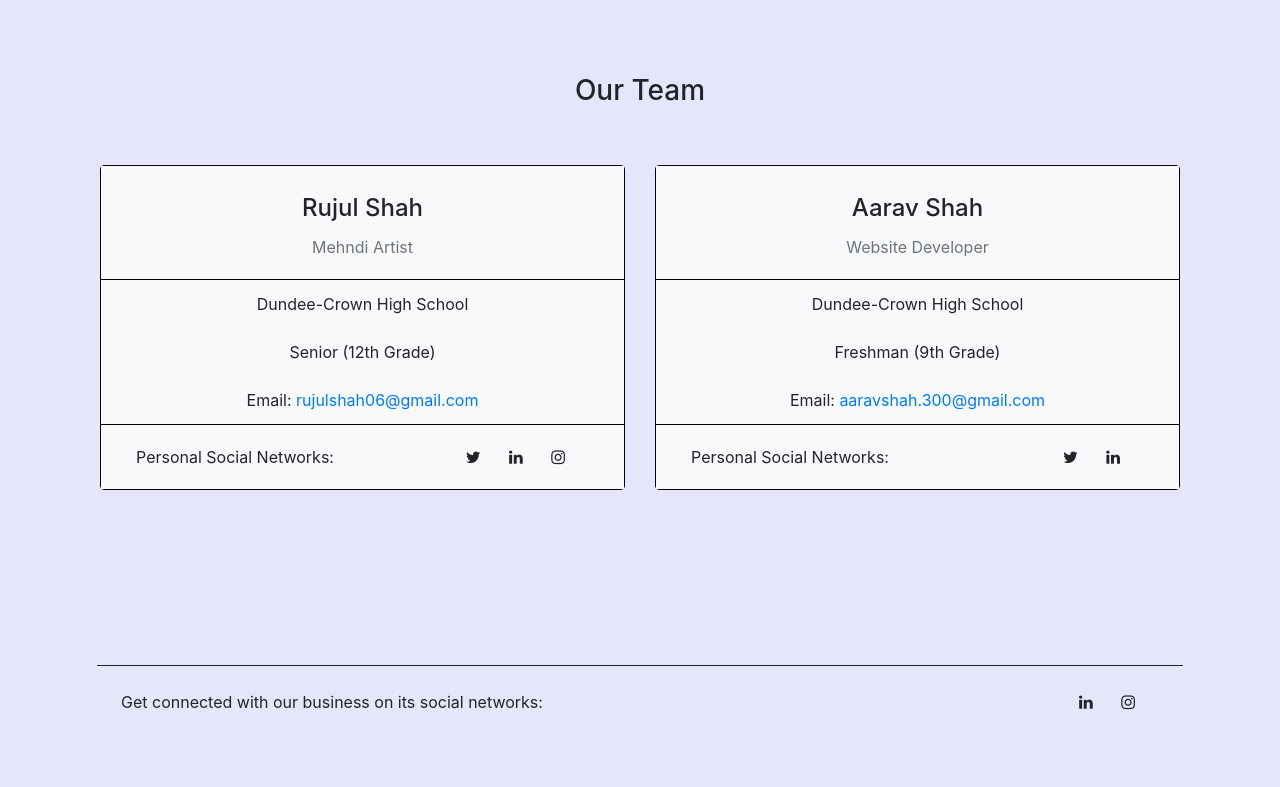
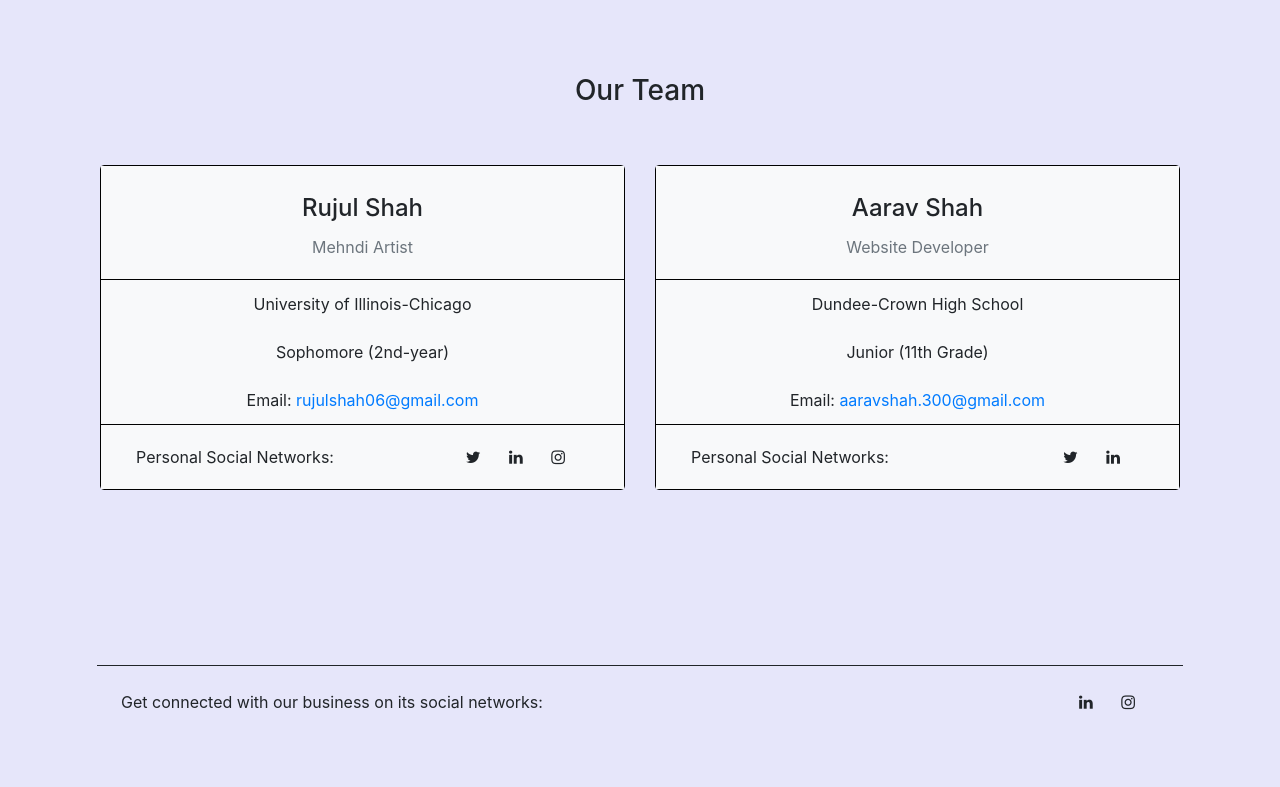
Before and after one commit to a-shah008/rujuls_mehndi, a Flask app: page /about in a window 1280 px wide. Shown: the part 539-1326 px from the top of the page. Run offline with Flask 3, Linux system fonts and the light colour scheme; some libraries are stand-ins or nearby versions.

Commit message:
Revived repo

```diff
--- a/app/templates/about.html
+++ b/app/templates/about.html
@@ -72,8 +72,8 @@
                             <p class="card-text text-muted">Mehndi Artist</p>
                         </div>
                         <ul class="list-group list-group-flush">
-                            <li class="list-group-item bg-light">Dundee-Crown High School</li>
-                            <li class="list-group-item bg-light">Senior (12th Grade)</li>
+                            <li class="list-group-item bg-light">University of Illinois-Chicago</li>
+                            <li class="list-group-item bg-light">Sophomore (2nd-year)</li>
                             <li class="list-group-item bg-light">Email: <a href="mailto:rujulshah06@gmail.com">rujulshah06@gmail.com</a></li>
                         </ul>
                         <div class="card-body bg-light">
@@ -106,7 +106,7 @@
                         </div>
                         <ul class="list-group list-group-flush">
                             <li class="list-group-item bg-light">Dundee-Crown High School</li>
-                            <li class="list-group-item bg-light">Freshman (9th Grade)</li>
+                            <li class="list-group-item bg-light">Junior (11th Grade)</li>
                             <li class="list-group-item bg-light">Email: <a href="mailto:aaravshah.300@gmail.com">aaravshah.300@gmail.com</a></li>
                         </ul>
                         <div class="card-body bg-light">
```
